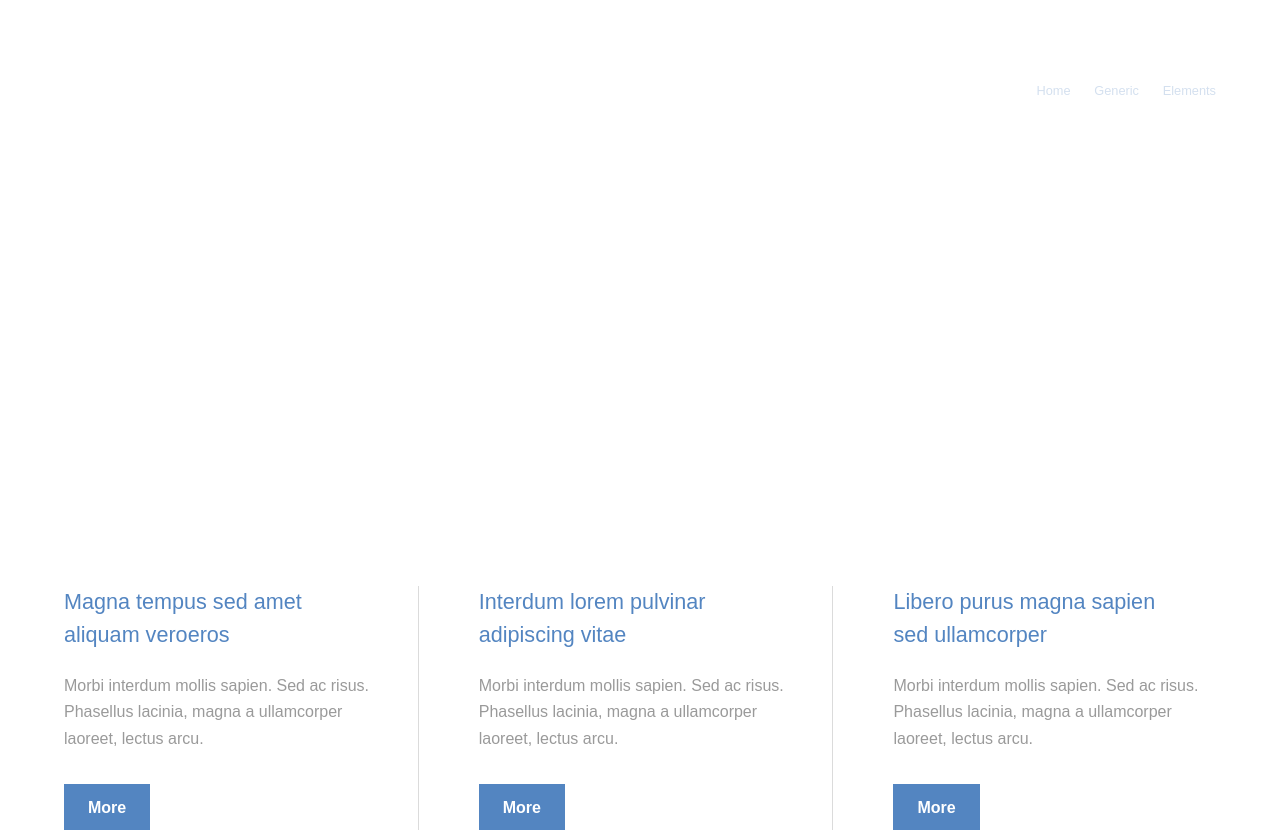
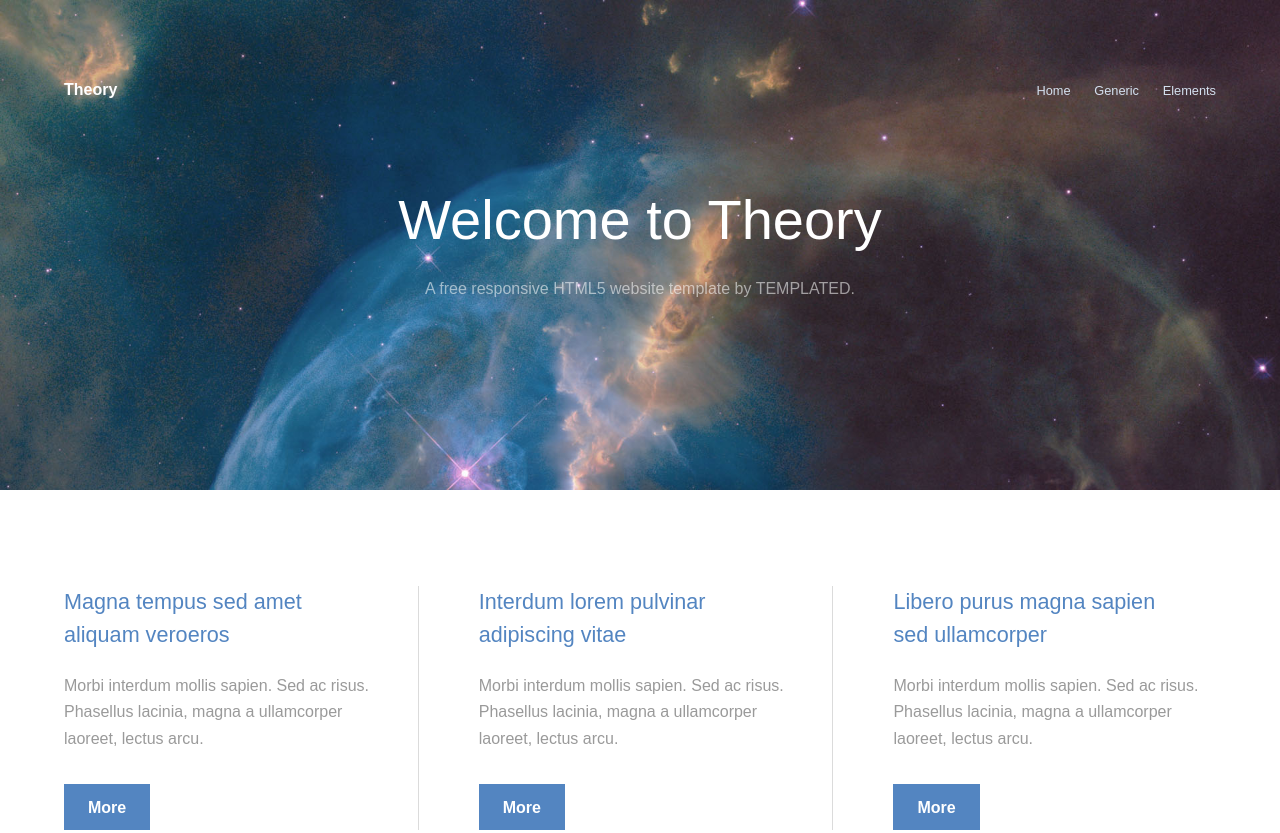
Before and after one commit to alunakim/landingpage-exercise-theory, a plain HTML site: page index.html in a window 1280 px wide. Shown: the top 833 px of the page. Drawn offline with nearby package versions, Linux system fonts and the light colour scheme.

Commit message:
Update app.css

```diff
--- a/app.css
+++ b/app.css
@@ -13,7 +13,7 @@ body {
 
 #banner {
 	padding: 12em 0 10em 0;
-	background-image: url('banner');
+	background-image: url('banner.JPG');
 	background-size: cover;
 	background-position: top;
 	background-attachment: fixed;
```
